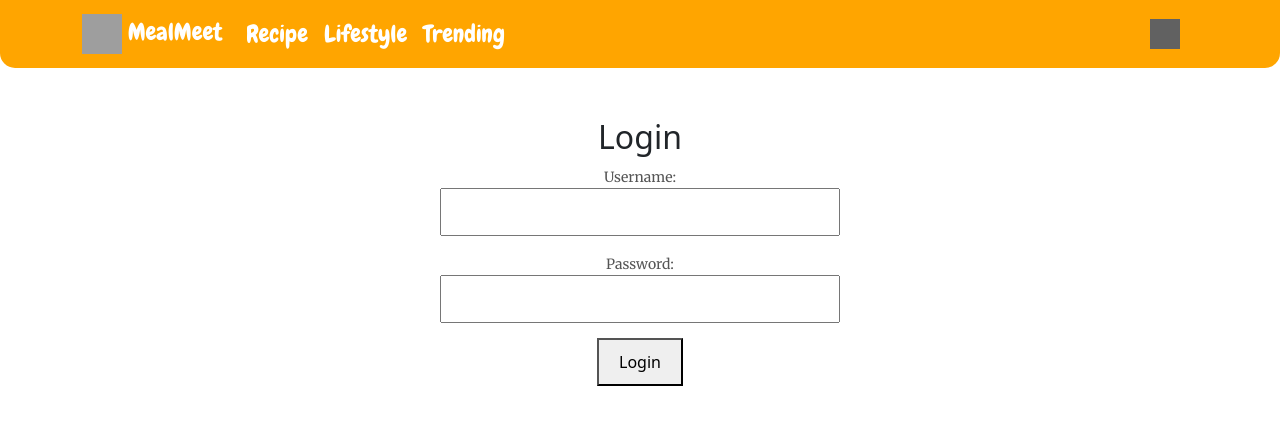
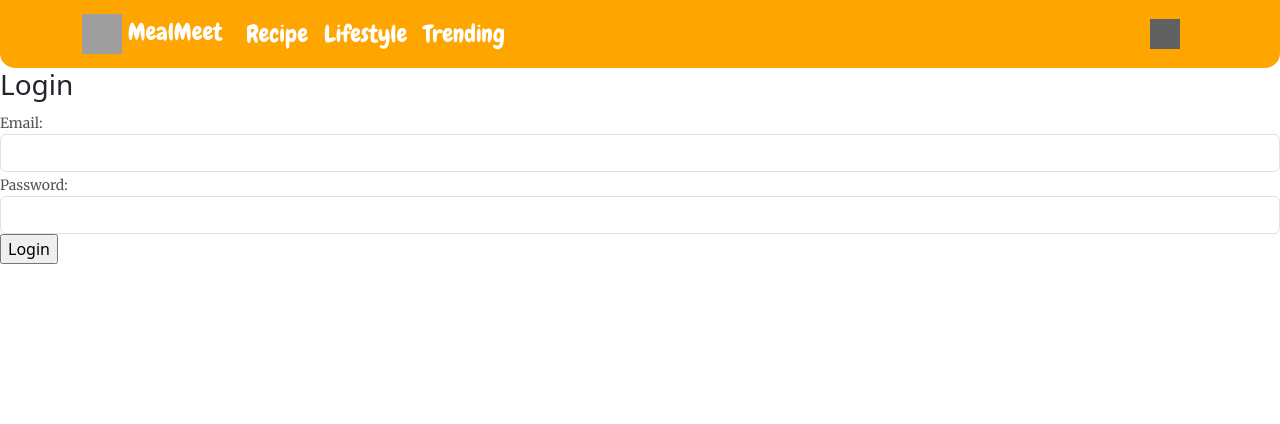
Before and after one commit to TiffanyYongNgikChee/MealMeet, a React (Create React App) app: page /login in a window 1280 px wide. Shown: the top 424 px of the page. Built offline with nearby package versions, Linux system fonts and the light colour scheme; grey boxes are pictures that could not be loaded; a web font is replaced by a local one.

Commit message:
login api associated with register api (user can login with their register history

```diff
--- a/src/components/login.js
+++ b/src/components/login.js
@@ -1,58 +1,58 @@
-import React, { useState } from "react";
 import axios from "axios";
-import { useNavigate } from "react-router-dom";
+import { useState } from "react";
 
-const LoginPage = ({ setUser }) => {
-  const [username, setUsername] = useState("");
-  const [password, setPassword] = useState("");
-  const [error, setError] = useState("");
-  const navigate = useNavigate();
+const Login = () => {
+    const [email, setEmail] = useState('');
+    const [password, setPassword] = useState('');
+    const [error, setError] = useState('');
+    const [successMessage, setSuccessMessage] = useState('');
 
-  const handleSubmit = async (e) => {
+    const handleSubmit = (e) => {
         e.preventDefault();
-    try {
-      const res = await axios.post("http://localhost:4000/api/login", {
-        username,
-        password,
+        const credentials = { email, password };
+
+        axios.post('http://localhost:4000/api/login', credentials)
+            .then((res) => {
+                console.log(res.data);  // Success response
+                setSuccessMessage("Login successful!");
+                localStorage.setItem('token', res.data.token); // Store token for authentication
+            })
+            .catch((err) => {
+                console.error("Error:", err.response ? err.response.data : err.message);
+                setError(err.response ? err.response.data.message : err.message);
             });
-      setUser(res.data); // Set logged-in user
-      navigate("/dashboard"); // Redirect to dashboard
-    } catch (err) {
-      setError("Invalid username or password");
-    }
     };
 
     return (
-    <div style={{ maxWidth: "400px", margin: "50px auto", textAlign: "center" }}>
-      <h2>Login</h2>
+        <div>
+            <h3>Login</h3>
+            {error && <p style={{ color: 'red' }}>{error}</p>}
+            {successMessage && <p style={{ color: 'green' }}>{successMessage}</p>}
             <form onSubmit={handleSubmit}>
-        <div style={{ marginBottom: "15px" }}>
-          <label>Username:</label>
+                <div className="form-group">
+                    <label>Email: </label>
                     <input
-            type="text"
-            value={username}
-            onChange={(e) => setUsername(e.target.value)}
-            style={{ display: "block", width: "100%", padding: "10px" }}
-            required
+                        type="email"
+                        className="form-control"
+                        value={email}
+                        onChange={(e) => setEmail(e.target.value)}
                     />
                 </div>
-        <div style={{ marginBottom: "15px" }}>
-          <label>Password:</label>
+                <div className="form-group">
+                    <label>Password: </label>
                     <input
                         type="password"
+                        className="form-control"
                         value={password}
                         onChange={(e) => setPassword(e.target.value)}
-            style={{ display: "block", width: "100%", padding: "10px" }}
-            required
                     />
                 </div>
-        {error && <p style={{ color: "red" }}>{error}</p>}
-        <button type="submit" style={{ padding: "10px 20px" }}>
-          Login
-        </button>
+                <div>
+                    <input type="submit" value="Login" />
+                </div>
             </form>
         </div>
     );
 };
 
-export default LoginPage;
+export default Login;
--- a/src/components/register.js
+++ b/src/components/register.js
@@ -15,8 +15,13 @@ const Register = () => {
         console.log(user);
 
         axios.post('http://localhost:4000/api/register',user)
-        .then((res)=>{console.log(res.data)})
-        .catch();
+        .then((res) => {
+            console.log(res.data);  // Success response from backend
+        })
+        .catch((err) => {
+            console.error("Error:", err.response ? err.response.data : err.message);
+            setError(err.response ? err.response.data.message : err.message);  // Display the error message
+        });
     }
 
     return (
```
Also changed, not shown: src/BackEnd/server.js (+48 -0 lines), src/components/user.js (deleted, +0 -11 lines), src/components/userList.js (deleted, +0 -16 lines), src/components/dashboard.js (line endings or trailing spaces). Lines whose indentation alone changed are shown as unchanged.
